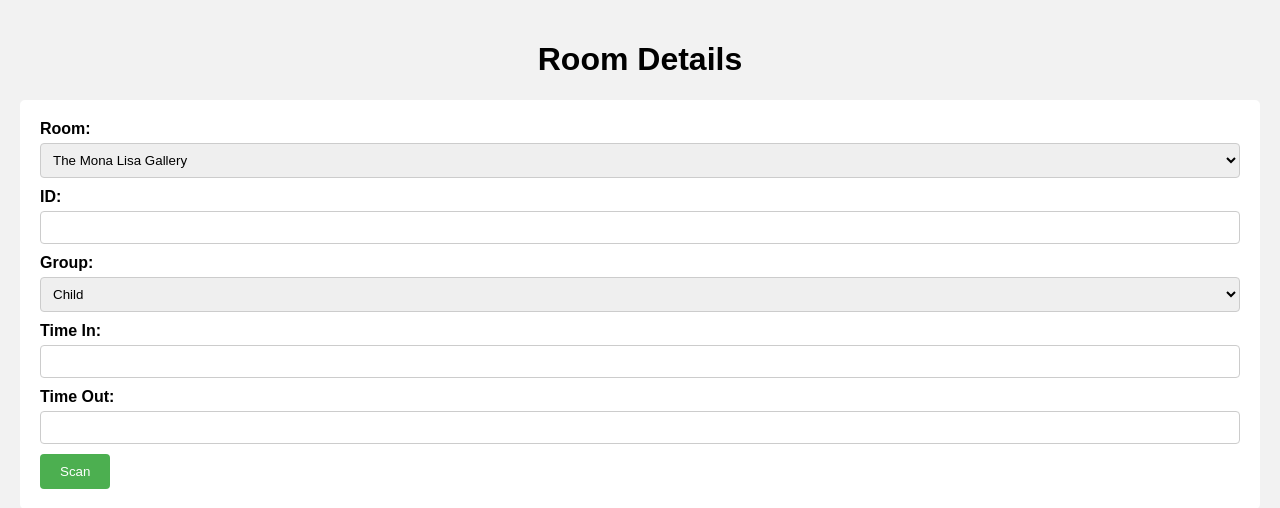
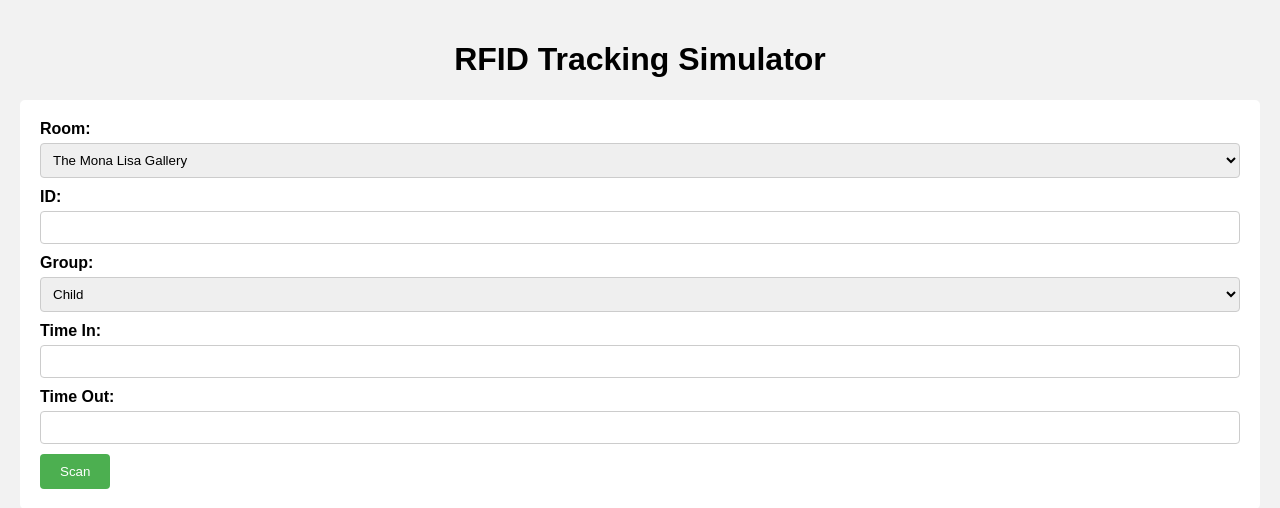
Before and after one commit to etay1/rfid-population-tracker, a Flask app: page /sensor in a window 1280 px wide. Shown: the top 508 px of the page. Run offline with Flask 3, Linux system fonts and the light colour scheme.

Commit message:
[ALTER] Header

```diff
--- a/templates/sensor.html
+++ b/templates/sensor.html
@@ -7,7 +7,7 @@
 </head>
 
 <body>
-    <h1>Room Details</h1>
+    <h1>RFID Tracking Simulator</h1>
 
     <form>
         <label for="room">Room:</label>
```
